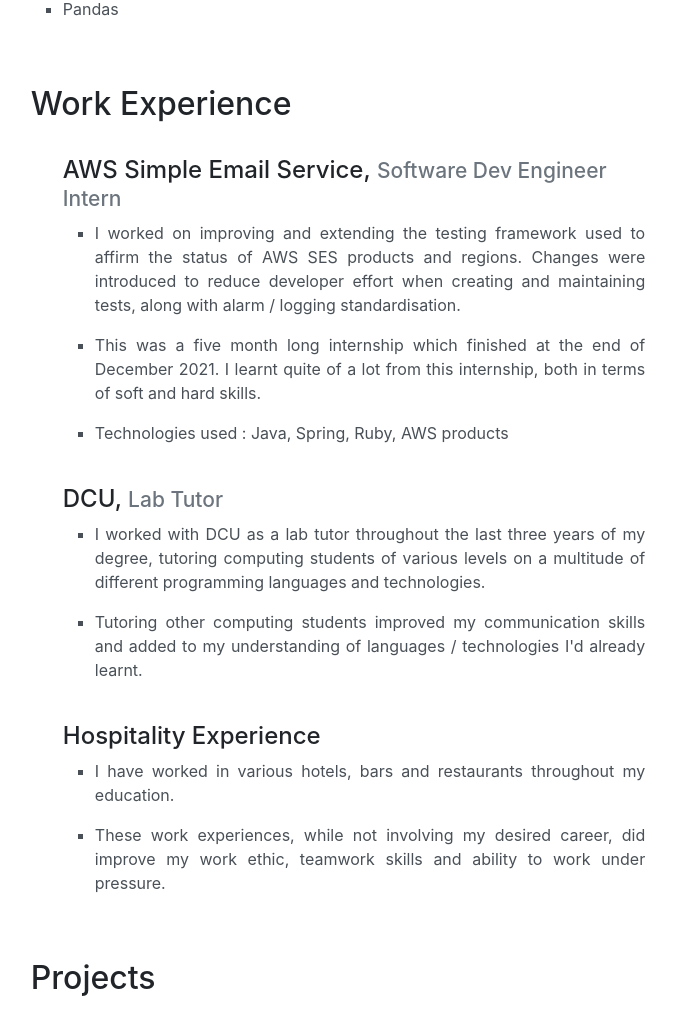
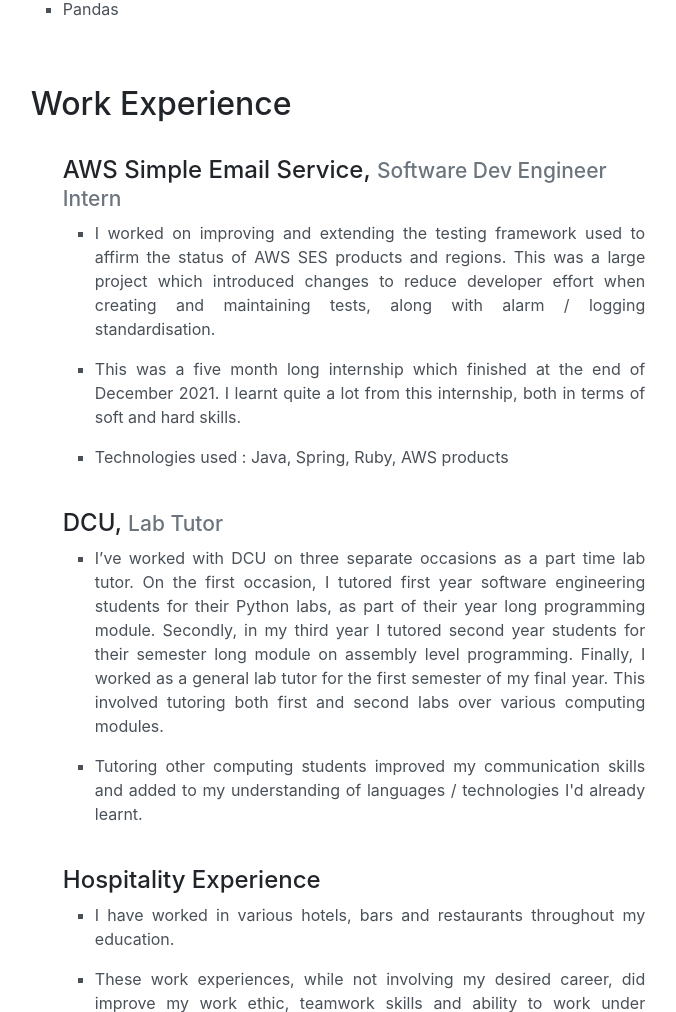
Before and after one commit to billoh28/CV-Website, a Flask app: page / in a window 1280 px wide. Shown: the part 1411-2423 px from the top of the page, without its empty margins (302-978 px from the left). Run offline with Flask 2, Linux system fonts and the light colour scheme; some libraries are stand-ins or nearby versions.

Commit message:
Adding to cv pdf and content

```diff
--- a/templates/home.html
+++ b/templates/home.html
@@ -64,8 +64,8 @@
         <ul>
             <h4>AWS Simple Email Service, <small class="text-muted">Software Dev Engineer Intern</small></h4>
             <ul>
-                <li><p>I worked on improving and extending the testing framework used to affirm the status of AWS SES products and regions. Changes were introduced to reduce developer effort when creating and maintaining tests, along with alarm / logging standardisation.</p></li>
-                <li><p>This was a five month long internship which finished at the end of December 2021. I learnt quite of a lot from this internship, both in terms of soft and hard skills.</p></li>
+                <li><p>I worked on improving and extending the testing framework used to affirm the status of AWS SES products and regions. This was a large project which introduced changes to reduce developer effort when creating and maintaining tests, along with alarm / logging standardisation.</p></li>
+                <li><p>This was a five month long internship which finished at the end of December 2021. I learnt quite a lot from this internship, both in terms of soft and hard skills.</p></li>
                 <li><p>Technologies used : Java, Spring, Ruby, AWS products</p></li>
             </ul>
 
@@ -73,7 +73,7 @@
 
             <h4>DCU, <small class="text-muted">Lab Tutor</small></h4>
             <ul>
-                <li><p>I worked with DCU as a lab tutor throughout the last three years of my degree, tutoring computing students of various levels on a multitude of different programming languages and technologies.</p></li>
+                <li><p>I’ve worked with DCU on three separate occasions as a part time lab tutor. On the first occasion, I tutored first year software engineering students for their Python labs, as part of their year long programming module. Secondly, in my third year I tutored second year students for their semester long module on assembly level programming. Finally, I worked as a general lab tutor for the first semester of my final year. This involved tutoring both first and second labs over various computing modules.</p></li>
                 <li><p>Tutoring other computing students improved my communication skills and added to my understanding of languages / technologies I'd already learnt.</p></li>
             </ul>
 
@@ -198,6 +198,8 @@
         <br>
         <ul>
             <li><p>I enjoy going to the gym. The gym helps further my discipline skills and is good for my overall health and well being.</p></li>
+            <li><p>I like to travel and try to see at least one new destination each year.            </p></li>
+            <li><p>I also enjoy playing chess in my spare time.</p></li>
             <li><p>Frankly, I'm a person who enjoys being active. For instance, I enjoy going on hikes and surfing with my friends. We've completed numerous hikes and trails across America and Ireland, namely climbing to Clouds Rest in Yosemite National Park, California and Mount Errigal in County Donegal, Ireland.</p></li>
         </ul>
     </div>
```
Also changed, not shown: 1 other file.
